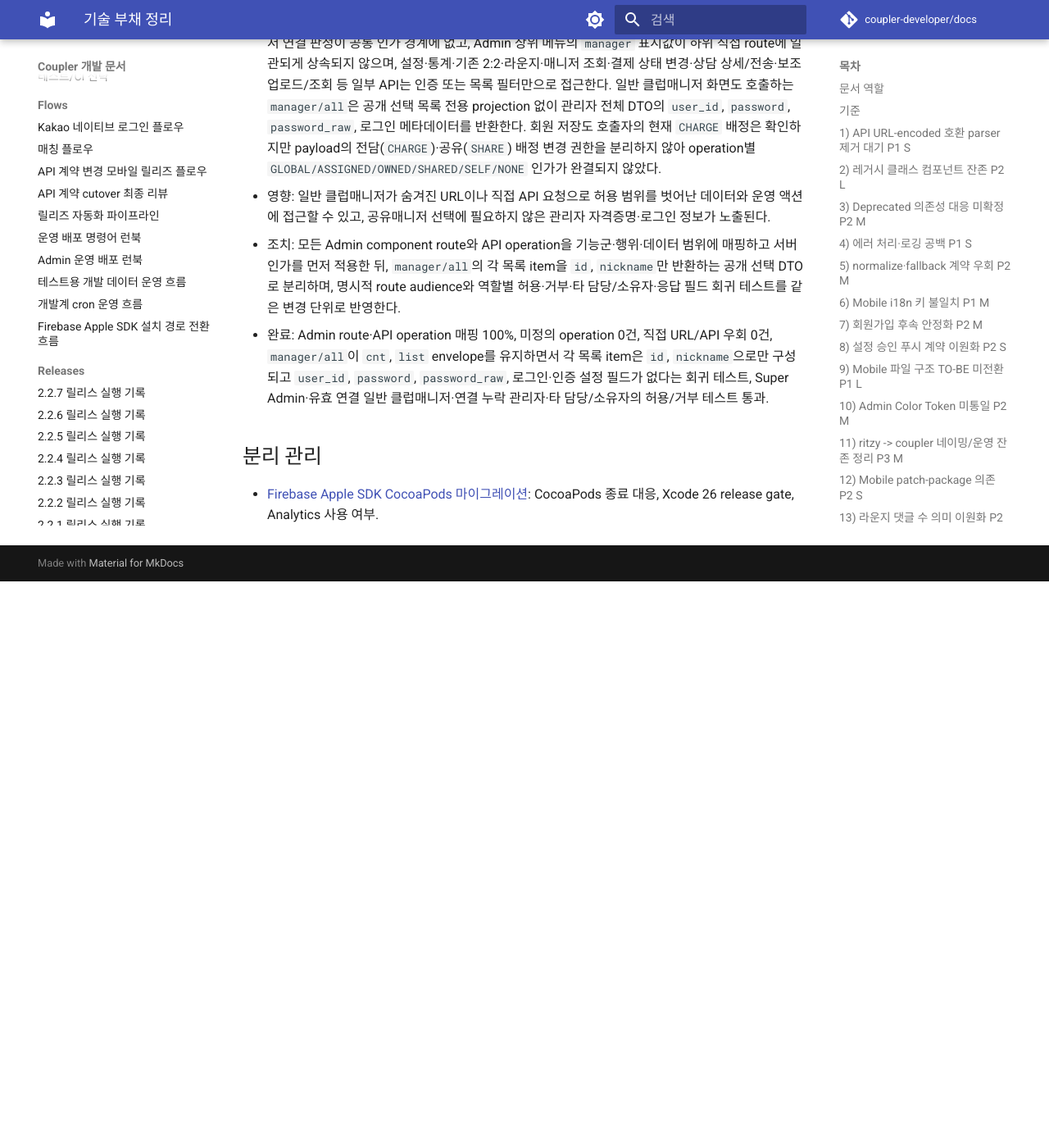
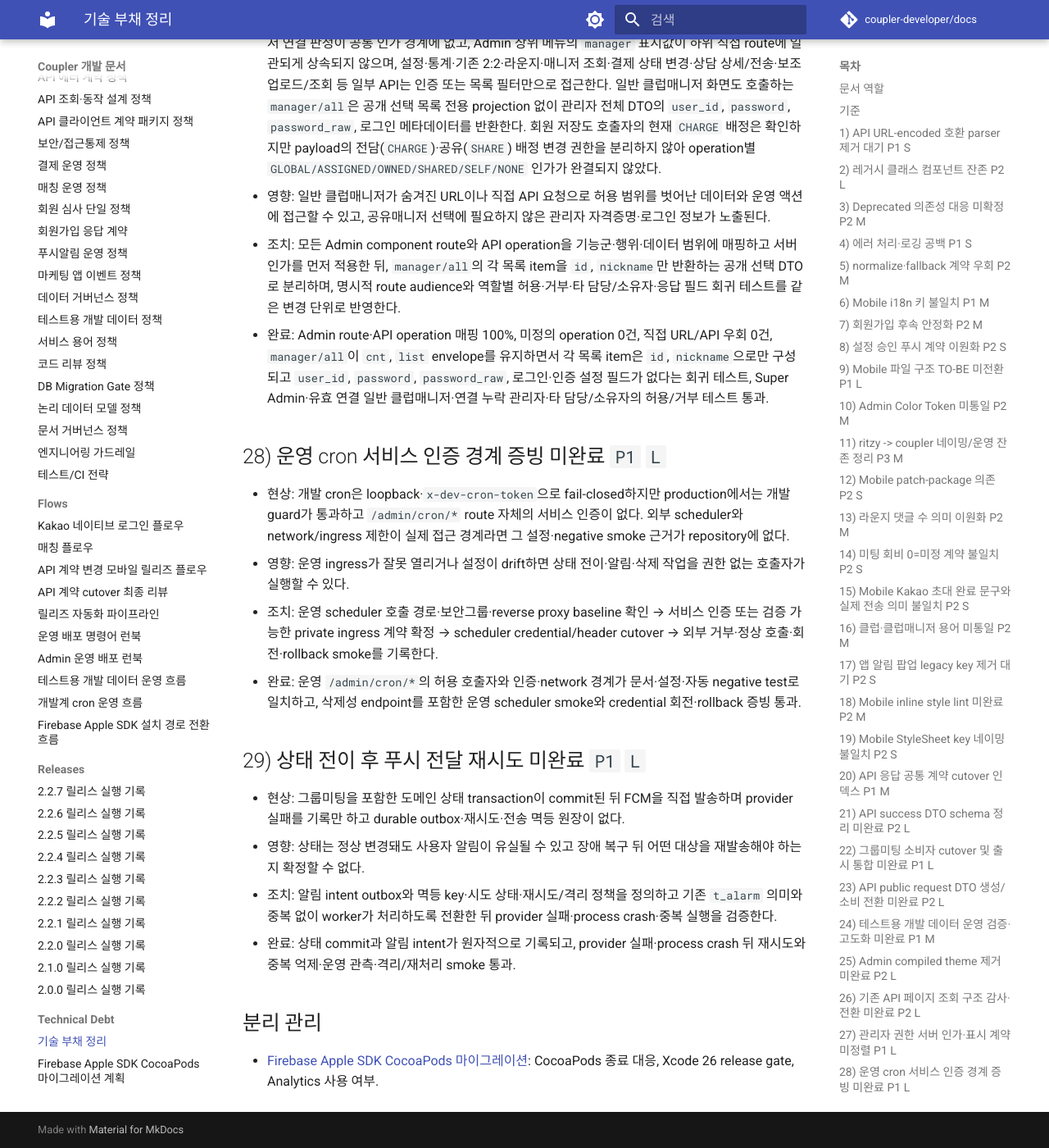
Before and after one commit to coupler-developer/docs, an MkDocs documentation site: the page built from content/technical-debt/technical-debt.md, in a window 1280 px wide and 1400 px high, scrolled down 6994 px. Shown: the whole window at 82% size. Built offline with MkDocs 1.6.1 and Material for MkDocs 9.7.7, drawn with Linux system fonts in a browser that asks for light colours; comment, search, counter and statistics services are not loaded; before the commit the page ends 7703 px from its top, so only the background shows below that.

Commit message:
docs: 그룹미팅 종료와 cron 계약 명확화
Reason:
- 그룹미팅 종료 권한이 cron 영속화와 분리됐지만 작업 목록·주기와 장애 시 의미가 문서에 없었다.

Changes:
- event_at + 24시간 유효 종료와 cron sweeper 책임을 구분했다.
- 개발 1분 주기와 운영 외부 scheduler 검증 범위를 명시했다.
- 작업 목록과 handler 수를 14개로 맞추고 운영 cron 인증·푸시 재시도 공백을 기술부채로 등록했다.

How:
- API route, development cron manifest와 상태 판정 구현을 기준으로 architecture와 기술부채를 동기화했다.

Tests:
- yarn validate:docs

```diff
--- a/content/architecture/cron-jobs.md
+++ b/content/architecture/cron-jobs.md
@@ -19,6 +19,7 @@
 | match2Day                 | 30분 간격       | D-2일 매칭 채팅 활성화        |
 | matchToday                | 매일 10시       | D-day 매칭 알림               |
 | checkReview               | 30분 간격       | 만남 3시간 후 후기 상태 전환  |
+| finishGroupMeetings       | 개발 1분, 운영 외부 설정 | N:N 시작 24시간 후 종료 영속화 |
 | checkMeetMember           | 30분 간격       | 모임 30분 전 인원 미달 체크   |
 | checkMatch                | 1분 간격        | 만료 매칭 자동 취소           |
 | checkMember               | 매일 0시        | 6개월 미접속 → HOLD           |
@@ -63,6 +64,17 @@ match_expire_date: 만남일 + 3일 23:59:59
 | 예정시간 1시간 경과 | status → FINISH               |
 | 예정시간 2시간 경과 | chat_open → FINISH, 후기 알림 |
 | 30분 전 인원 미달   | status → FINISH, 삭제 알림    |
+
+## N:N 그룹미팅 자동 종료
+
+- 업무 판정의 기준은 KST `event_at + 24시간`이다. 정확히 경계 시각부터 API가 유효 상태를 FINISHED로 계산하므로
+  후기 작성, 미작성 후기 신청 제한, 채팅 쓰기 차단과 Admin 변경 차단은 cron 지연·중단의 영향을 받지 않는다.
+- `finishGroupMeetings`는 저장 상태가 CONFIRMED인 종료 대상을 한 번에 최대 100건씩 FINISHED로 영속화하고,
+  감사 로그·종료 시스템 메시지·후기 가능 알림을 따라잡는 sweeper다. 이미 후기를 쓴 회원에게는 뒤늦은 후기
+  알림을 보내지 않는다.
+- 개발계 dispatcher는 매분 실행하므로 정상 상태의 영속화 지연은 보통 다음 1분 이내다. `flock` 대기, handler
+  실패, 배포 중단이나 backlog가 있으면 더 늦어질 수 있으며 이 지연을 사용자 권한의 정확성 근거로 삼지 않는다.
+- 운영 호출 주기는 repository가 아니라 외부 scheduler가 소유하므로 배포 Gate에서 별도로 확인한다.
 
 ## 회원 자동 상태 변경
 
@@ -118,6 +130,7 @@ GET /admin/cron/checkSignup
 GET /admin/cron/match2Day
 GET /admin/cron/matchToday
 GET /admin/cron/checkReview
+GET /admin/cron/finishGroupMeetings
 GET /admin/cron/checkMeetMember
 GET /admin/cron/checkMatch
 GET /admin/cron/checkMember
@@ -146,7 +159,7 @@ GET /admin/cron/cleanupOldProfileVersions
 - 개발 cron 문맥에서는 `DEV_CRON_EXTERNAL_DELIVERY_ENABLED=false`를 기본값으로 사용해 FCM 외부 전송만 차단한다. 화면 검증에 필요한 `t_alarm`과 도메인 상태 변경은 유지한다.
 - `autoDeleteMember`, `cleanupOldProfileVersions`는 `DEV_CRON_DESTRUCTIVE_ENABLED=false`에서 scheduler 대상과 API handler 양쪽이 fail-closed한다.
 - `DEV_CRON_*` 설정은 production startup에서 거부한다. 운영 cron의 실행 방식과 환경은 이 개발계 설정으로 변경하지 않는다.
-- 개발 cron은 active namespace 소유권에서 합성 회원과 연결 meeting을 읽고 13개 job에 `REAL_ONLY` target policy를 적용한다. 정상 개발 데이터는 처리하고 합성 member·match·meeting·reservation·profile은 변경하지 않는다.
+- 개발 cron은 active namespace 소유권에서 합성 회원과 연결 meeting을 읽고 14개 job에 `REAL_ONLY` target policy를 적용한다. 정상 개발 데이터는 처리하고 합성 member·match·meeting·reservation·profile은 변경하지 않는다.
 - 합성 데이터가 `planning`, `applying`, `resetting`이거나 fenced `cleaned` finalization 대기 상태이면 idempotent success와 `x-dev-cron-result: maintenance`를 반환하고 dispatcher는 `SKIP`으로 기록한다. `applied`, `failed`, `cleanup_failed`에서는 cron을 멈추지 않고 합성 target만 제외한다.
 - registry 소유권이 없는 합성 root나 읽을 수 없는 registry는 handler 전에 fail-closed한다. 데이터 주입을 위해 crontab 전체를 직접 끄거나 소유권 실패를 `ALL_TARGETS`로 우회하지 않는다.
 
--- a/content/architecture/group-meeting-system.md
+++ b/content/architecture/group-meeting-system.md
@@ -36,8 +36,11 @@
 - 종료 후기 최초 보상은 서버 설정 25를 사용한다. 클라이언트가 Key 금액을 결정하지 않는다.
 - 종료한 N:N 그룹미팅의 후기를 작성하지 않은 참가자는 다른 N:N 행사에 새로 신청할 수 없다. 목록·종료 채팅·
   후기 상태 조회와 후기 작성은 제한하지 않아 미작성 상태를 해소할 수 있게 한다.
-- CONFIRMED 행사는 `event_at + 24시간`이 지나면 서버 job이 FINISHED로 변경한다. Admin 수동 종료 API는
-  두지 않는다.
+- `event_at`은 KST 기준 행사 시작 시각이다. CONFIRMED 행사는 정확히 `event_at + 24시간`부터 API의 조회·권한·
+  쓰기 판정에서 FINISHED로 취급하며 후기 작성, 미작성 후기 신청 제한, 채팅 비활성화와 Admin 변경 제한은 cron
+  실행 여부에 의존하지 않는다. 별도 실제 종료 시각(`end_at`)은 현재 모델에 없다.
+- 서버 job은 유효하게 종료된 행사의 저장 상태를 FINISHED로 따라잡고 같은 transaction에서 감사 로그와 종료
+  시스템 메시지를 기록한 뒤 후기 알림을 발송한다. Admin 수동 종료 API는 두지 않는다.
 
 ## 논리 데이터 모델
 
--- a/content/technical-debt/technical-debt.md
+++ b/content/technical-debt/technical-debt.md
@@ -203,6 +203,20 @@
 - 조치: 모든 Admin component route와 API operation을 기능군·행위·데이터 범위에 매핑하고 서버 인가를 먼저 적용한 뒤, `manager/all`의 각 목록 item을 `id`, `nickname`만 반환하는 공개 선택 DTO로 분리하며, 명시적 route audience와 역할별 허용·거부·타 담당/소유자·응답 필드 회귀 테스트를 같은 변경 단위로 반영한다.
 - 완료: Admin route·API operation 매핑 100%, 미정의 operation 0건, 직접 URL/API 우회 0건, `manager/all`이 `cnt`, `list` envelope를 유지하면서 각 목록 item은 `id`, `nickname`으로만 구성되고 `user_id`, `password`, `password_raw`, 로그인·인증 설정 필드가 없다는 회귀 테스트, Super Admin·유효 연결 일반 클럽매니저·연결 누락 관리자·타 담당/소유자의 허용/거부 테스트 통과.
 
+## 28) 운영 cron 서비스 인증 경계 증빙 미완료 `P1` `L`
+
+- 현상: 개발 cron은 loopback·`x-dev-cron-token`으로 fail-closed하지만 production에서는 개발 guard가 통과하고 `/admin/cron/*` route 자체의 서비스 인증이 없다. 외부 scheduler와 network/ingress 제한이 실제 접근 경계라면 그 설정·negative smoke 근거가 repository에 없다.
+- 영향: 운영 ingress가 잘못 열리거나 설정이 drift하면 상태 전이·알림·삭제 작업을 권한 없는 호출자가 실행할 수 있다.
+- 조치: 운영 scheduler 호출 경로·보안그룹·reverse proxy baseline 확인 → 서비스 인증 또는 검증 가능한 private ingress 계약 확정 → scheduler credential/header cutover → 외부 거부·정상 호출·회전·rollback smoke를 기록한다.
+- 완료: 운영 `/admin/cron/*`의 허용 호출자와 인증·network 경계가 문서·설정·자동 negative test로 일치하고, 삭제성 endpoint를 포함한 운영 scheduler smoke와 credential 회전·rollback 증빙 통과.
+
+## 29) 상태 전이 후 푸시 전달 재시도 미완료 `P1` `L`
+
+- 현상: 그룹미팅을 포함한 도메인 상태 transaction이 commit된 뒤 FCM을 직접 발송하며 provider 실패를 기록만 하고 durable outbox·재시도·전송 멱등 원장이 없다.
+- 영향: 상태는 정상 변경돼도 사용자 알림이 유실될 수 있고 장애 복구 뒤 어떤 대상을 재발송해야 하는지 확정할 수 없다.
+- 조치: 알림 intent outbox와 멱등 key·시도 상태·재시도/격리 정책을 정의하고 기존 `t_alarm` 의미와 중복 없이 worker가 처리하도록 전환한 뒤 provider 실패·process crash·중복 실행을 검증한다.
+- 완료: 상태 commit과 알림 intent가 원자적으로 기록되고, provider 실패·process crash 뒤 재시도와 중복 억제·운영 관측·격리/재처리 smoke 통과.
+
 ## 분리 관리
 
 - [Firebase Apple SDK CocoaPods 마이그레이션](firebase-apple-sdk-cocoapods-migration-plan.md): CocoaPods 종료 대응, Xcode 26 release gate, Analytics 사용 여부.
```
